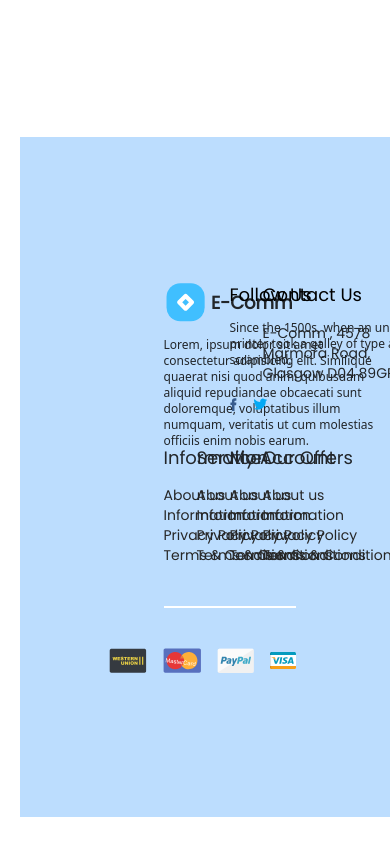
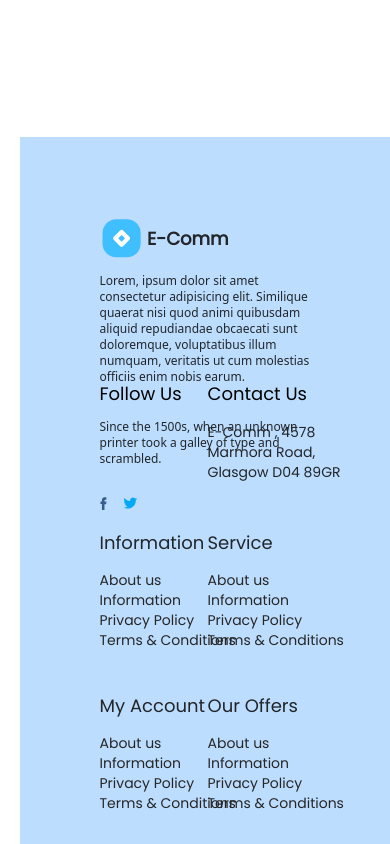
Before and after one commit to KhaledAMARI/E-commerce, a React (Vite) app: page /home in a window 390 px wide. Shown: the part 2480-3324 px from the top of the page. Built offline with nearby package versions, Linux system fonts and the light colour scheme.

Commit message:
- Fix footer responsiveness.

```diff
--- a/src/components/Footer/index.tsx
+++ b/src/components/Footer/index.tsx
@@ -10,7 +10,7 @@ import visaIcon from "../../assets/images/visa.svg";
 
 const Footer = () => {
   return (
-    <footer className="w-full h-[680.59px] bg-[#bcddfe] p-36 grid grid-cols-4 mt-40">
+    <footer className="w-full h-max bg-[#bcddfe] p-36 grid grid-cols-4 mt-40 gap-10 [@media(max-width:1178px)]:grid-cols-3 [@media(max-width:734px)]:grid-cols-1 [@media(max-width:734px)]:p-20">
       <div className="w-[221.1px] h-[123px] grid gap-3 col-span-2">
         <div className="grid grid-flow-col place-items-center w-[134.32px] h-11">
           <img src={logo} alt="logo" className="w-[39px] h-[39px]" />
@@ -102,7 +102,7 @@ const Footer = () => {
           <li>Terms & Conditions</li>
         </ul>
       </div>
-      <div className="h-[56.92]  w-[400%] place-content-end border-t-2 border-t-white">
+      <div className="h-[56.92px] w-full place-content-end border-t-2 border-t-white col-span-full">
         <div className="flex justify-end gap-4">
           <img
             src={westernUnionIcon}
```
